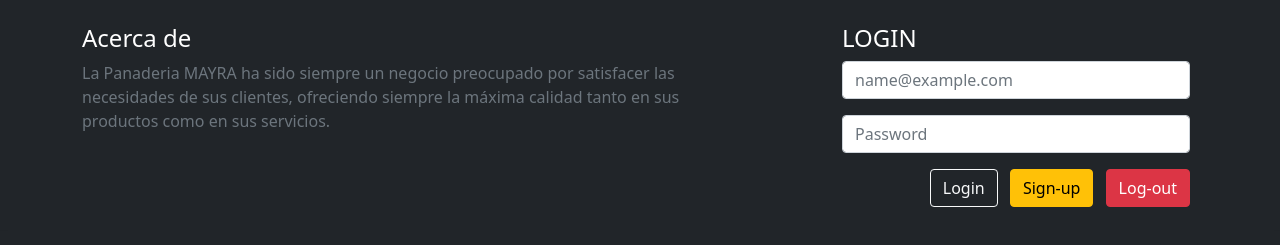
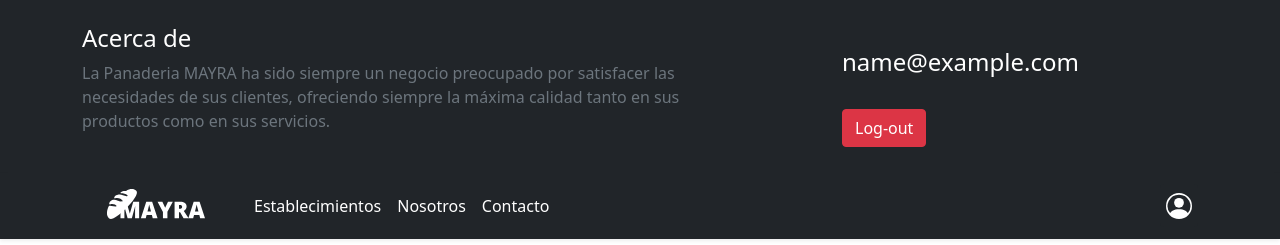
Before and after one commit to Jos3-Lu1s/Mayra_WEB, a PHP site: the page made by administrador.php in a window 1280 px wide, after a click that opens the changed part. Shown: the top 245 px of the page. Run offline with PHP 8.4, Linux system fonts and the light colour scheme; the visitor is signed in with stand-in values (Sample User, id 1); data that the repository does not hold is empty.

Commit message:
Mejorando el login

```diff
--- a/header.php
+++ b/header.php
@@ -18,6 +18,12 @@
 					<p class="text-muted">La Panaderia MAYRA ha sido siempre un negocio preocupado por satisfacer las necesidades de sus clientes, ofreciendo siempre la máxima calidad tanto en sus productos como en sus servicios.</p>
 				</div>
 				<div class="col-sm-4 offset-md-1 py-4">
+					<?php
+						if(isset($_SESSION['Usuario'])){?>
+							<h4 class="text-white py-4"><?php echo $_SESSION['Usuario']?></h4>
+							<a href="./sesiones/logout.php" class="btn btn-danger me-2">Log-out</a>
+					<?php ; }
+						else{?>
 							<h4 class="text-white">LOGIN</h4>
 							<form action="./sesiones/login.php" method="POST">
 								<div class="mb-3 me-2">
@@ -30,13 +36,9 @@
 									<button type="submit" name="btn_login" class="btn btn-outline-light me-2">Login</button>
 									<!-- <button type="button" class="btn btn-warning">Sign-up</button> -->
 									<a href="registro.php" class="btn btn-warning me-2">Sign-up</a>
-							<?php
-								if(isset($_SESSION['Usuario'])){?>
-									<a href="./sesiones/logout.php" class="btn btn-danger me-2">Log-out</a>
-							<?php ; }?>
-
 								</div>
 							</form>
+						<?php ;}?>
 				</div>
 			</div>
 		</div>
```
Lines whose indentation alone changed are shown as unchanged.
